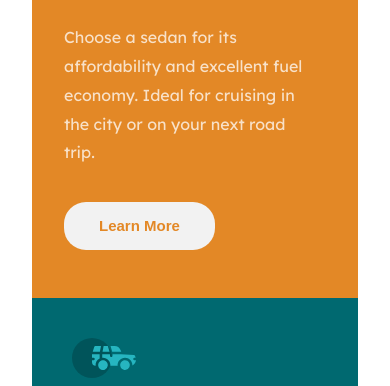
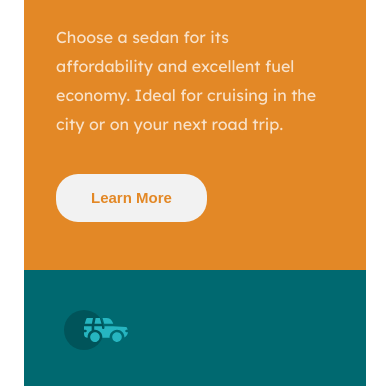
Before and after one commit to Nick-Gersbach/3-column-car-component, a plain HTML site: page index.html in a window 390 px wide. Shown: the part 298-684 px from the top of the page. Drawn offline with Linux system fonts and the light colour scheme.

Commit message:
Add files via upload

```diff
--- a/style.css
+++ b/style.css
@@ -78,7 +78,7 @@ p {
 }
 
 .position-container {
-  padding: 7rem 2rem;
+  padding: 8rem 15rem;
 }
 
 .card-container {
@@ -121,7 +121,7 @@ p {
 .text-container {
   padding-top: 2rem;
   padding-left: 2rem;
-  padding-bottom: 0.2rem;
+  padding-bottom: 4rem;
 }
 
 /*
@@ -130,7 +130,7 @@ Media Queries
 
 */
 
-@media only screen and (max-width: 820px) {
+@media only screen and (max-width: 823px) {
   .card-container {
     flex-direction: column;
   }
@@ -148,4 +148,20 @@ Media Queries
     border-bottom-right-radius: 10px;
     border-top-right-radius: 0px;
   }
+
+  .position-container {
+    padding: 7rem 1.5rem;
+  }
+
+  .text-container {
+    padding-top: 2rem;
+    padding-left: 2rem;
+    padding-bottom: 0.2rem;
+  }
 }
+
+@media only screen and (max-width: 1300px) and (min-width: 825px) {
+  .position-container {
+    padding: 8rem 9rem;
+  }
+}
```
